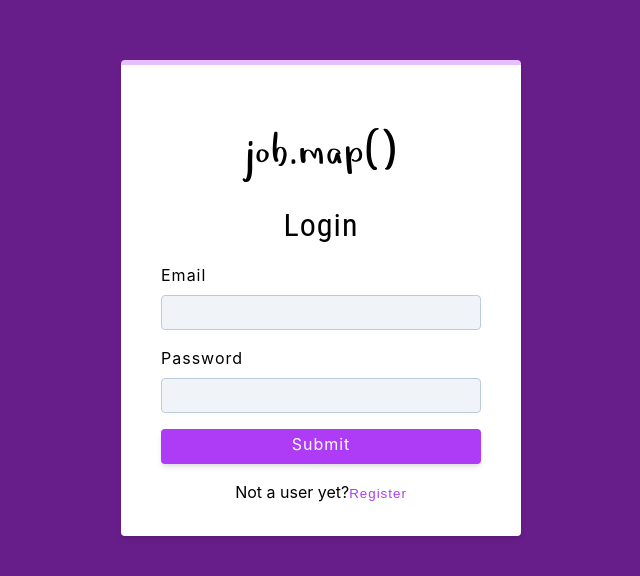
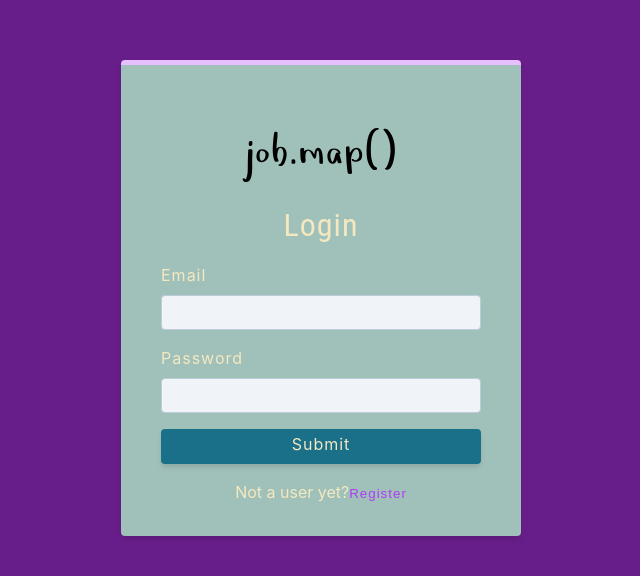
Before and after one commit to hopeVaughn/job_map, a React (Create React App) app: page /register in a window 1280 px wide. Shown: the part 102-678 px from the top of the page, without its empty margins (319-959 px from the left). Built offline with nearby package versions, Linux system fonts and the light colour scheme.

Commit message:
add styling to navbar and app

```diff
--- a/src/components/Navbar.js
+++ b/src/components/Navbar.js
@@ -61,8 +61,7 @@ const Navbar = () => {
 
 const Wrapper = styled.nav`
  .nav-center {
-
-  background: var(--clr-primary-400);
+  background: var(--clr-primary-600);
   box-shadow: var(--shadow-1);
 }
 
--- a/src/index.css
+++ b/src/index.css
@@ -6,6 +6,12 @@ Variables
 
 :root {
   /* colors */
+  --clr-complement-1: #F4E8C1;
+  --clr-complement-2: #A0C1B9;
+  --clr-complement-5: #6fd5bd;
+  --clr-complement-3: #70A0AF;
+  --clr-complement-3-hover: #1a6f89;
+  --clr-complement-4: #EDC79B;
   --clr-primary-50: #f8efff;
   --clr-primary-100: #efdbfe;
   --clr-primary-200: #e5bffe;
@@ -80,7 +86,7 @@ body {
   font-family: -apple-system, BlinkMacSystemFont, 'Segoe UI', Roboto, Oxygen,
     Ubuntu, Cantarell, 'Montserrat', 'Helvetica Neue', sans-serif;
   background: var(--clr-primary-900);
-  color: var(--clr-grey-1);
+  color: var(--clr-complement-1);
   line-height: 1.5;
   font-size: 0.875rem;
 }
@@ -295,8 +301,8 @@ ul {
 
 .btn {
   cursor: pointer;
-  color: var(--clr-white);
-  background: var(--clr-primary-500);
+  color: var(--clr-complement-1);
+  background: var(--clr-complement-3-hover);
   border: transparent;
   border-radius: var(--borderRadius);
   letter-spacing: var(--letterSpacing);
@@ -308,8 +314,9 @@ ul {
 }
 
 .btn:hover {
-  background: var(--clr-primary-700);
+  background: var(--clr-complement-3);
   box-shadow: var(--clr-shadow-3);
+  color: var(--clr-white)
 }
 
 .btn-hipster {
@@ -372,7 +379,7 @@ ul {
 .form {
   width: 90vw;
   max-width: var(--fixed-width);
-  background: var(--clr-white);
+  background: var(--clr-complement-2);
   border-radius: var(--borderRadius);
   box-shadow: var(--shadow-2);
   padding: 2rem 2.5rem;
--- a/src/pages/CreateApplication.js
+++ b/src/pages/CreateApplication.js
@@ -129,7 +129,7 @@ const Wrapper = styled.main`
   margin-top: 2rem;
 }
 .create-forms{
-  background-color: var(--clr-primary-900);
+  background-color: var(--clr-complement-2);
 }
 .position-row{
   display: flex;
```
